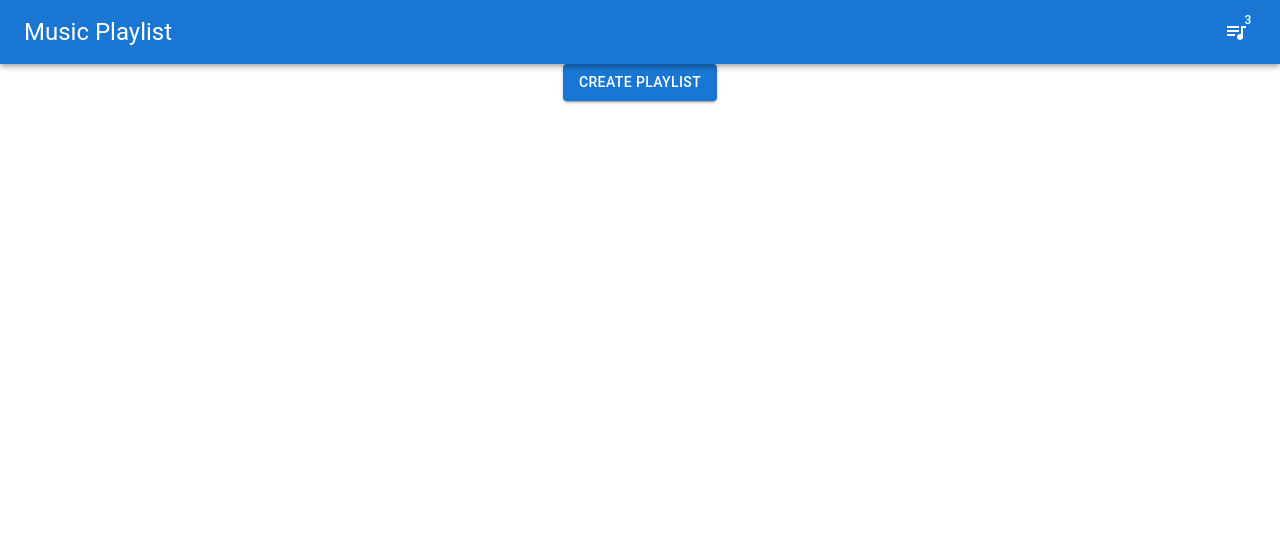
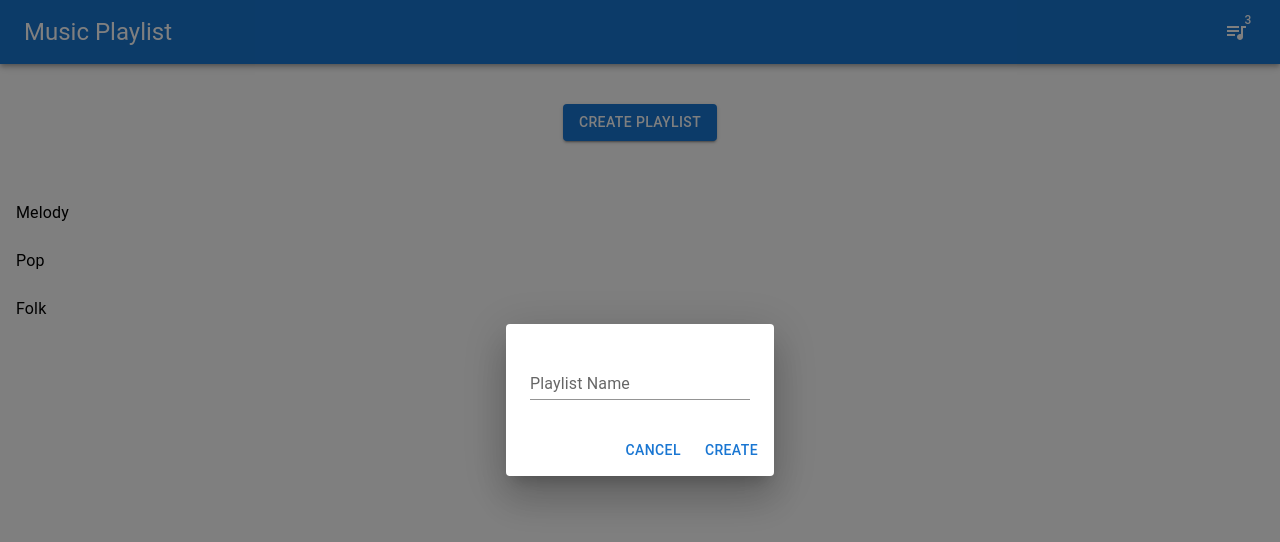
Before and after one commit to Prathyusha1211/Music-Playlist-Frontend, a React (Create React App) app: page /playlists in a window 1280 px wide. Both pictures are taken after a click on the button "CREATE PLAYLIST". Shown: the top 542 px of the page. Built offline with nearby package versions, Linux system fonts and the light colour scheme.

Commit message:
Add. New Playlist adds to the playlist

```diff
--- a/src/App.js
+++ b/src/App.js
@@ -3,20 +3,30 @@ import Navbar from './components/Navbar/Navbar';
 import {BrowserRouter, Routes,Route} from 'react-router-dom'
 import PlayListPage from './components/PlayListPage/PlayListPage';
 import SongsList from './components/SongsList/SongsList';
+import { useState } from 'react';
 
-const playlists=[
+const initialPlaylists=[
         { id: 1, name: 'Melody'},
         { id: 2, name: 'Pop'},
         { id: 3, name: 'Folk'},
 ];
 function App() {
+  const [playlists, setPlaylists] = useState(initialPlaylists);
+
+  const addPlaylist = (name) => {
+    const newPlaylist = {
+        id: playlists.length + 1,
+        name
+    };
+    setPlaylists([...playlists, newPlaylist]);
+};
   return (
     <BrowserRouter>
     <div className="App">
       <Navbar/>
       <Routes>
         <Route path="/" element={<SongsList playlists={playlists}/>} />
-        <Route path="/playlists" element={<PlayListPage/>} />
+        <Route path="/playlists" element={<PlayListPage playlists={playlists} onAddPlaylist={addPlaylist}/>} />
       </Routes>
 
     </div>
--- a/src/components/PlayListPage/PlayListPage.js
+++ b/src/components/PlayListPage/PlayListPage.js
@@ -1,11 +1,62 @@
-import { Button } from "@mui/material";
-import React from "react";
+import { Button, Dialog, DialogActions, DialogContent, List, ListItem, ListItemText, TextField } from "@mui/material";
+import React, { useState } from "react";
 
-const PlayListPage = () =>{
-    return(
-        <Button variant="contained" data-testid="create-new-playlist-button">
-            Create Playlist
-        </Button>
+const PlayListPage = ({ playlists,onAddPlaylist }) => {
+
+    const [open, setOpen] = useState(false);
+
+    const [newPlaylistName, setNewPlaylistName] = useState("");
+
+    const handleDialogOpen = () => {
+        setOpen(true);
+    }
+
+    const handleDialogClose = () => {
+        setOpen(false);
+    }
+
+    const handleCreatePlaylist = () => {
+        if (newPlaylistName) {
+            onAddPlaylist(newPlaylistName);
+            setNewPlaylistName("");
+            handleDialogClose();
+        }
+    };
+
+    return (
+        <>
+            <Button variant="contained" data-testid="create-new-playlist-button" sx={{ margin: 5 }} onClick={() => { handleDialogOpen() }}>
+                Create Playlist
+            </Button>
+            <List>
+                {playlists.map((playlist) => (
+                    <ListItem key={playlist.id}>
+                        <ListItemText primary={playlist.name} />
+
+                    </ListItem>
+                ))}
+            </List>
+            <Dialog open={open}>
+                <DialogContent>
+                    <TextField
+                        margin="dense"
+                        id="playlist-name"
+                        label="Playlist Name"
+                        type="text"
+                        fullWidth
+                        variant="standard"
+                        value={newPlaylistName}
+                        onChange={(e) => setNewPlaylistName(e.target.value)} />
+                </DialogContent>
+                <DialogActions>
+                    <Button onClick={()=>{handleDialogClose()}}>Cancel</Button>
+                    <Button onClick={()=>{handleCreatePlaylist()}}>Create</Button>
+                </DialogActions>
+
+            </Dialog>
+        </>
+
+
     );
 }
 export default PlayListPage;
```
Also changed, not shown: 1 other file (tests, documents, lock files or other folders).
